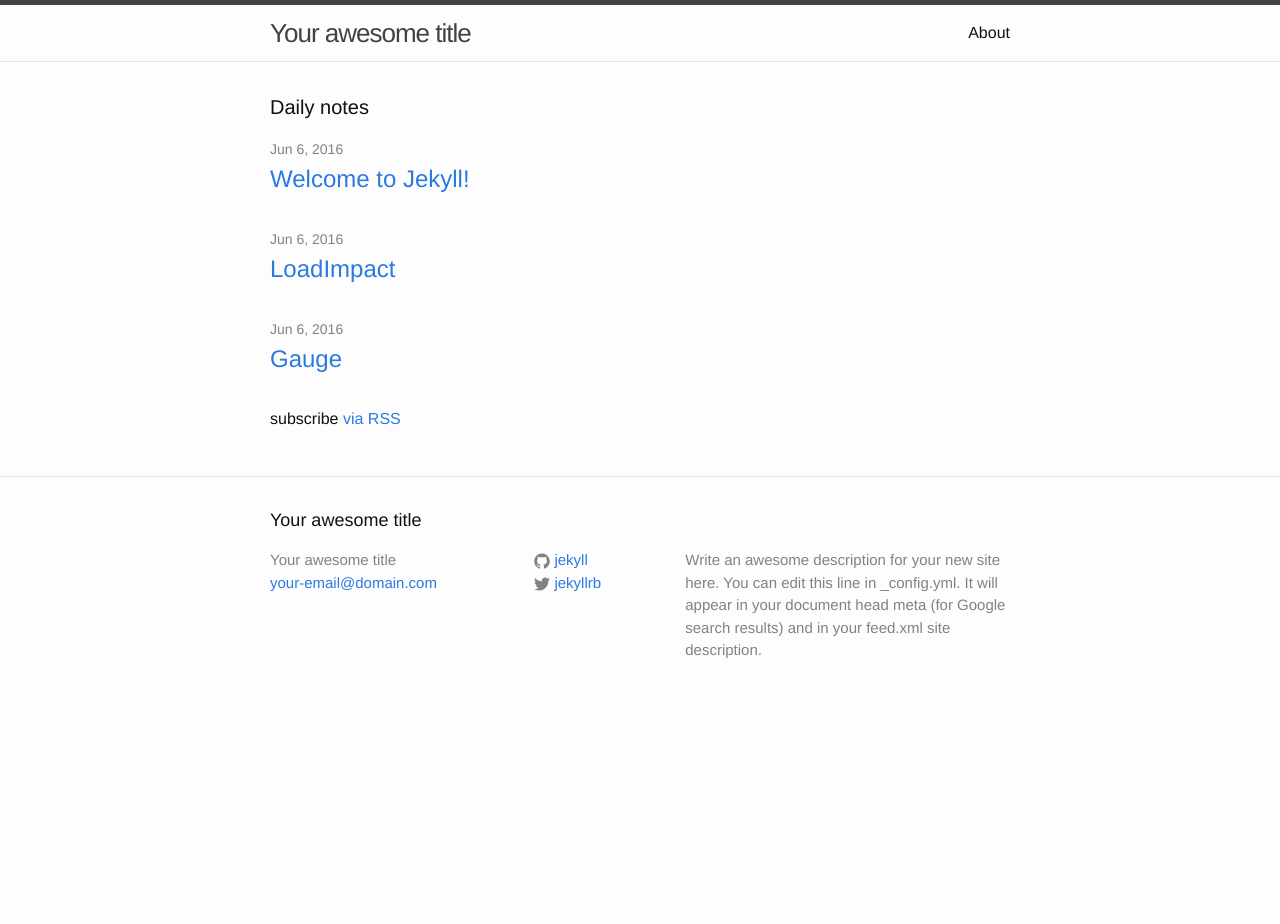
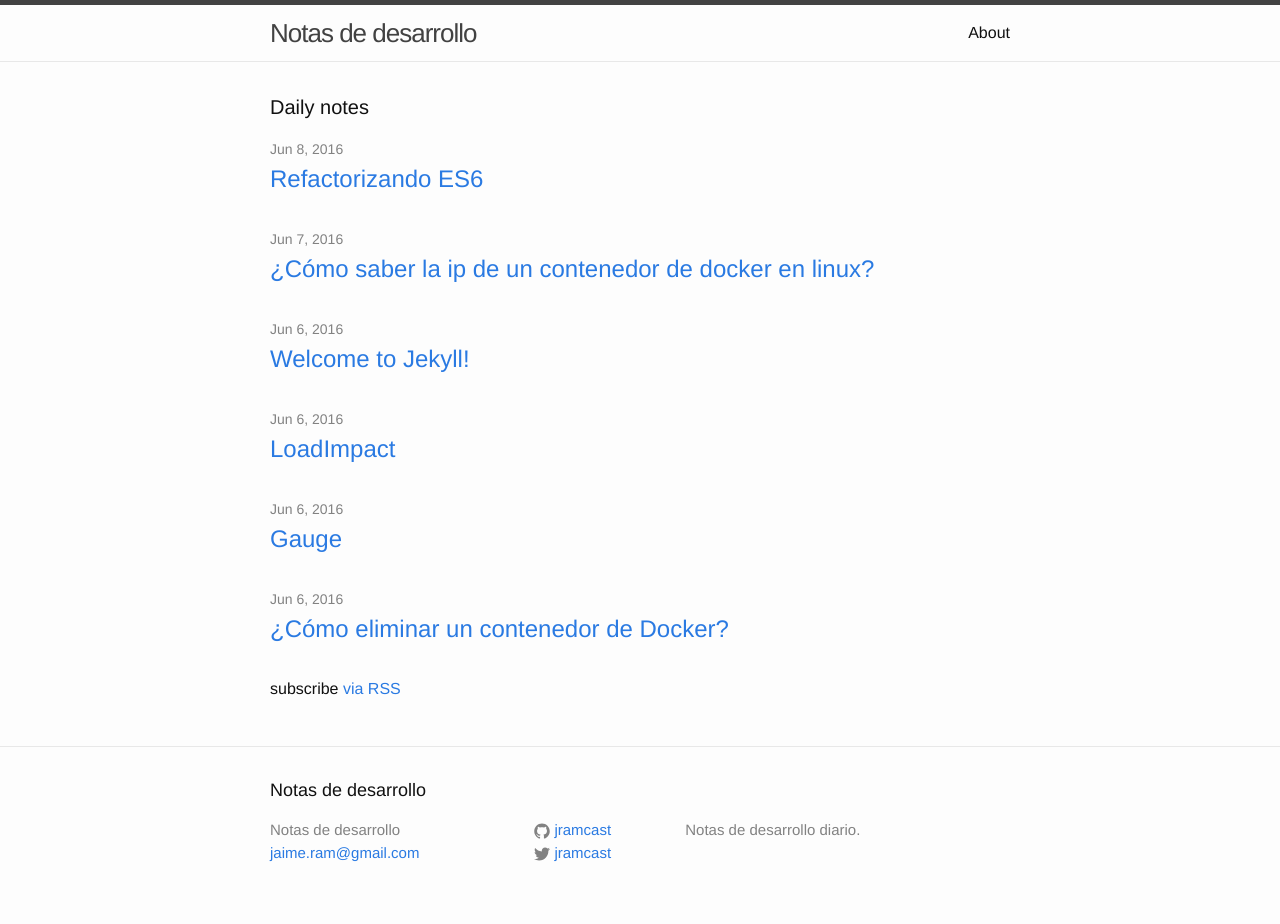
Before and after one commit to jramcast/old_jekill_site, a Jekyll site: the page built from index.html, in a window 1280 px wide. Built offline with Jekyll 4.4.1, drawn with Linux system fonts in a browser that asks for light colours; before the commit the page ends 900 px from its top, so only the background shows below that.

Commit message:
Added post

```diff
--- a/_config.yml
+++ b/_config.yml
@@ -6,16 +6,14 @@
 # 'jekyll serve'. If you change this file, please restart the server process.
 
 # Site settings
-title: Your awesome title
-email: your-email@domain.com
+title: Notas de desarrollo
+email: jaime.ram@gmail.com
 description: > # this means to ignore newlines until "baseurl:"
-  Write an awesome description for your new site here. You can edit this
-  line in _config.yml. It will appear in your document head meta (for
-  Google search results) and in your feed.xml site description.
+  Notas de desarrollo diario.
 baseurl: "" # the subpath of your site, e.g. /blog
 url: "http://yourdomain.com" # the base hostname & protocol for your site
-twitter_username: jekyllrb
-github_username:  jekyll
+twitter_username: jramcast
+github_username:  jramcast
 
 # Build settings
 markdown: kramdown
--- /dev/null
+++ b/_posts/2016-06-06-docker-rm.md
@@ -0,0 +1,11 @@
+---
+layout: post
+title:  "¿Cómo eliminar un contenedor de Docker?"
+date:   2016-06-06 09:15:50 +0200
+categories: docker
+tags: docker
+---
+
+{% highlight bash %}
+docker rm NOMBRE_CONTENEDOR
+{% endhighlight %}
--- /dev/null
+++ b/_posts/2016-06-07-docker-ip.md
@@ -0,0 +1,13 @@
+---
+layout: post
+title:  "¿Cómo saber la ip de un contenedor de docker en linux?"
+date:   2016-06-07 09:11:50 +0200
+categories: docker
+tags: docker
+---
+
+{% highlight bash %}
+docker inspect -f '{{ .NetworkSettings.IPAddress }}' CONTAINER_NAME
+{% endhighlight %}
+
+Usa "docker ps" para saber el nombre del contenedor
```
Also changed, not shown: _posts/2016-06-08-js-refactoring.md (added, +11 -0 lines).
